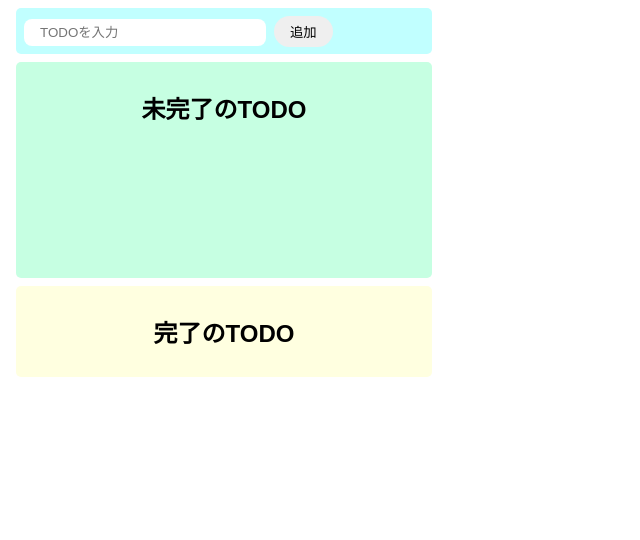
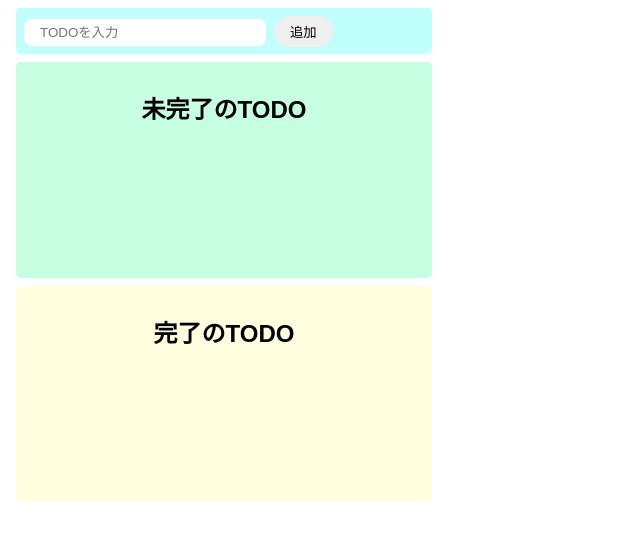
Before and after one commit to ayumin418/react-todo, a React (Create React App) app: page / in a window 1280 px wide. Shown: the top 540 px of the page, without its empty margins (0-640 px from the left). Built offline with nearby package versions, Linux system fonts and the light colour scheme.

Commit message:
Move styles to css-in-js

```diff
--- a/src/components/CompleteTodos.jsx
+++ b/src/components/CompleteTodos.jsx
@@ -1,7 +1,16 @@
+const style = {
+  width: "400px",
+  minHeight: "200px",
+  margin: " 8px",
+  padding: " 8px",
+  backgroundColor: "#ffffe0",
+  borderRadius: "5px"
+};
+
 export const CompleteTodos = (props) => {
   const { todos, onClickBack } = props;
   return (
-    <div className="complete-area">
+    <div style={style}>
       <h2 className="title">完了のTODO</h2>
       <ul>
         {todos.map((todo, index) => {
--- a/src/components/IncompleteTodos.jsx
+++ b/src/components/IncompleteTodos.jsx
@@ -1,7 +1,16 @@
+const style = {
+  width: "400px",
+  minHeight: "200px",
+  margin: "8px",
+  padding: "8px",
+  backgroundColor: "#c6ffe2",
+  borderRadius: "5px"
+};
+
 export const IncompleteTodos = (props) => {
   const { todos, onClickComplete, onClickDelete } = props;
   return (
-    <div className="incomplete-area">
+    <div style={style}>
       <h2 className="title">未完了のTODO</h2>
       <ul>
         {todos.map((todo, index) => {
--- a/src/styles.css
+++ b/src/styles.css
@@ -25,23 +25,6 @@ button:hover {
   color: #fff;
 }
 
-.incomplete-area {
-  width: 400px;
-  min-height: 200px;
-  margin: 8px;
-  padding: 8px;
-  background-color: #c6ffe2;
-  border-radius: 5px;
-}
-
-.complete-area {
-  width: 400px;
-  margin: 8px;
-  padding: 8px;
-  background-color: #ffffe0;
-  border-radius: 5px;
-}
-
 .title {
   font-weight: bold;
   text-align: center;
```
